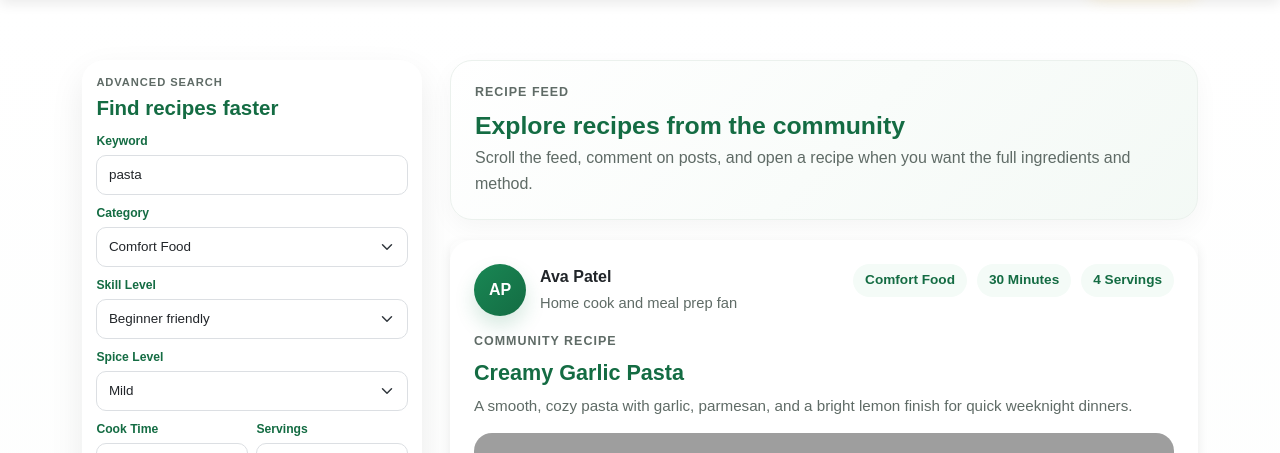
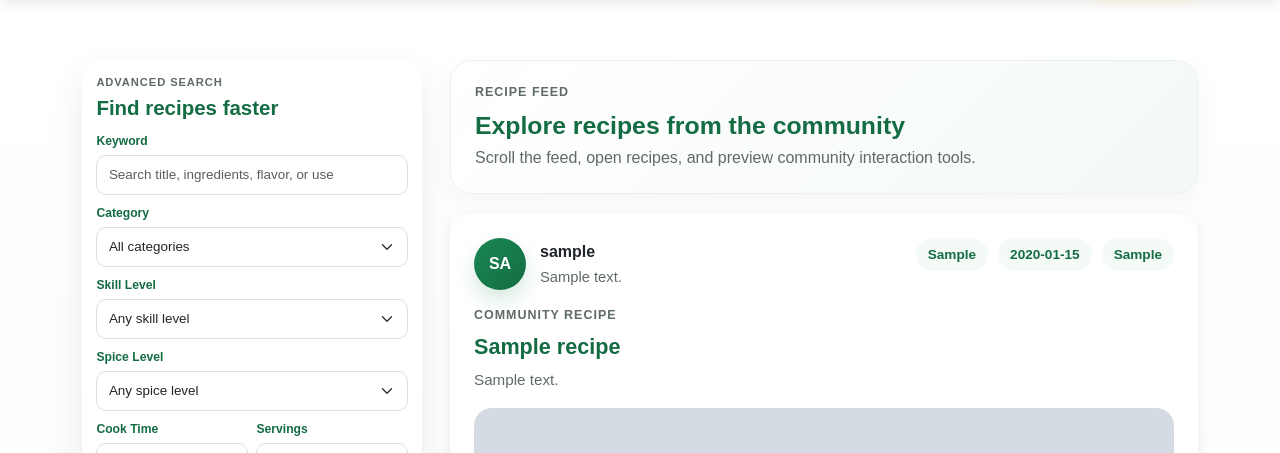
Before and after one commit to NeelPatel-22/Agile-Group-Project, a Flask app: template app/templates/recipes.html in a window 1280 px wide. Shown: the part 66-519 px from the top of the page. Run offline with Flask 3, Linux system fonts and the light colour scheme; tables that the repository leaves empty hold one stand-in row (values such as "Sample post"); the template is opened without the code that fills it: values that come from a table or form of the project are taken from there, most other values are stand-ins (such as "Sample title", 1, 10 or a date in 2020); grey boxes marked "Sample" are stand-in pictures; grey boxes are pictures that could not be loaded.

Commit message:
Render recipe feed with search UI

```diff
--- a/app/templates/recipes.html
+++ b/app/templates/recipes.html
@@ -19,17 +19,16 @@
                             <form method="GET" class="recipe-advanced-form">
                                 <div class="recipe-filter-group">
                                     <label class="form-label" for="recipe-search-query">Keyword</label>
-                                    <input id="recipe-search-query" type="text" name="q" value="pasta" class="form-control" placeholder="Search title, ingredients, flavor, or use">
+                                    <input id="recipe-search-query" type="text" name="q" value="{{ filters.q }}" class="form-control" placeholder="Search title, ingredients, flavor, or use">
                                 </div>
 
                                 <div class="recipe-filter-group">
                                     <label class="form-label" for="recipe-category">Category</label>
                                     <select id="recipe-category" name="category" class="form-select">
                                         <option value="">All categories</option>
-                                        <option selected>Comfort Food</option>
-                                        <option>Salad</option>
-                                        <option>Breakfast</option>
-                                        <option>Dessert</option>
+                                        {% for category in filter_options.categories %}
+                                        <option value="{{ category }}" {% if filters.category == category %}selected{% endif %}>{{ category }}</option>
+                                        {% endfor %}
                                     </select>
                                 </div>
 
@@ -37,9 +36,9 @@
                                     <label class="form-label" for="recipe-skill-level">Skill Level</label>
                                     <select id="recipe-skill-level" name="skill_level" class="form-select">
                                         <option value="">Any skill level</option>
-                                        <option selected>Beginner friendly</option>
-                                        <option>Intermediate</option>
-                                        <option>Weekend project</option>
+                                        {% for skill_level in filter_options.skill_levels %}
+                                        <option value="{{ skill_level }}" {% if filters.skill_level == skill_level %}selected{% endif %}>{{ skill_level }}</option>
+                                        {% endfor %}
                                     </select>
                                 </div>
 
@@ -47,37 +46,37 @@
                                     <label class="form-label" for="recipe-spice-level">Spice Level</label>
                                     <select id="recipe-spice-level" name="spice_level" class="form-select">
                                         <option value="">Any spice level</option>
-                                        <option selected>Mild</option>
-                                        <option>Medium</option>
-                                        <option>Hot</option>
+                                        {% for spice_level in filter_options.spice_levels %}
+                                        <option value="{{ spice_level }}" {% if filters.spice_level == spice_level %}selected{% endif %}>{{ spice_level }}</option>
+                                        {% endfor %}
                                     </select>
                                 </div>
 
                                 <div class="recipe-filter-grid">
                                     <div class="recipe-filter-group">
                                         <label class="form-label" for="recipe-cook-time">Cook Time</label>
-                                        <input id="recipe-cook-time" type="text" name="cook_time" value="30 min" class="form-control" placeholder="30 min">
+                                        <input id="recipe-cook-time" type="text" name="cook_time" value="{{ filters.cook_time }}" class="form-control" placeholder="30 min">
                                     </div>
                                     <div class="recipe-filter-group">
                                         <label class="form-label" for="recipe-servings">Servings</label>
-                                        <input id="recipe-servings" type="text" name="servings" value="4 people" class="form-control" placeholder="2 people">
+                                        <input id="recipe-servings" type="text" name="servings" value="{{ filters.servings }}" class="form-control" placeholder="2 people">
                                     </div>
                                 </div>
 
                                 <div class="recipe-filter-group">
                                     <label class="form-label" for="recipe-best-for">Best For</label>
-                                    <input id="recipe-best-for" type="text" name="best_for" value="Weeknight dinner" class="form-control" placeholder="Weeknight dinner, meal prep, brunch">
+                                    <input id="recipe-best-for" type="text" name="best_for" value="{{ filters.best_for }}" class="form-control" placeholder="Weeknight dinner, meal prep, brunch">
                                 </div>
 
                                 <div class="recipe-search-actions">
                                     <button class="btn btn-success" type="submit">Apply filters</button>
-                                    <a href="#" class="btn btn-outline-secondary">Clear</a>
+                                    <a href="{{ url_for('main.recipes') }}" class="btn btn-outline-secondary">Clear</a>
                                 </div>
                             </form>
 
                             <div class="recipe-search-summary">
-                                <span>3 recipes found</span>
-                                <span>4 filters active</span>
+                                <span>{{ recipes|length }} recipes found</span>
+                                <span>{{ active_filter_count }} filters active</span>
                             </div>
                         </div>
                     </div>
@@ -89,161 +88,80 @@
                     <div>
                         <p class="eyebrow">Recipe Feed</p>
                         <h2 class="recipe-feed-title mb-1">Explore recipes from the community</h2>
-                        <p class="recipe-feed-copy mb-0">Scroll the feed, comment on posts, and open a recipe when you want the full ingredients and method.</p>
+                        <p class="recipe-feed-copy mb-0">Scroll the feed, open recipes, and preview community interaction tools.</p>
                     </div>
                 </div>
 
                 <div class="recipe-list">
-                    <article class="recipe-card" data-recipe-id="101">
+                    {% for recipe in recipes %}
+                    {% set image_source = recipe.image_url %}
+                    {% if recipe.image_url and not recipe.image_url.startswith('http://') and not recipe.image_url.startswith('https://') %}
+                        {% set image_source = url_for('static', filename=recipe.image_url) %}
+                    {% elif not recipe.image_url %}
+                        {% set image_source = 'https://images.unsplash.com/photo-1495521821757-a1efb6729352?auto=format&fit=crop&w=1200&q=80' %}
+                    {% endif %}
+                    {% set initials = recipe.author.username[:2]|upper %}
+                    <article class="recipe-card" data-recipe-id="{{ recipe.id }}">
                         <div class="card recipe-detail-card h-100">
                             <div class="card-body p-4">
                                 <div class="top-meta">
-                                    <div class="author-link">
-                                        <div class="author-avatar">AP</div>
+                                    <a href="{{ url_for('main.profile', user_id=recipe.author.id) }}" class="author-link">
+                                        <div class="author-avatar">{{ initials }}</div>
                                         <div>
-                                            <p class="author-name">Ava Patel</p>
-                                            <p class="author-role">Home cook and meal prep fan</p>
+                                            <p class="author-name">{{ recipe.author.username }}</p>
+                                            <p class="author-role">{{ recipe.short_author_role() }}</p>
                                         </div>
-                                    </div>
+                                    </a>
                                     <div class="chip-group">
-                                        <span class="info-chip">Comfort Food</span>
-                                        <span class="info-chip">30 Minutes</span>
-                                        <span class="info-chip">4 Servings</span>
+                                        {% if recipe.category %}<span class="info-chip">{{ recipe.category }}</span>{% endif %}
+                                        {% if recipe.cook_time %}<span class="info-chip">{{ recipe.cook_time }}</span>{% endif %}
+                                        {% if recipe.servings %}<span class="info-chip">{{ recipe.servings }}</span>{% endif %}
                                     </div>
                                 </div>
 
                                 <div class="title-block">
                                     <p class="eyebrow">Community Recipe</p>
                                     <h3 class="recipe-page-title recipe-card-title">
-                                        <a href="#" class="recipe-detail-link">Creamy Garlic Pasta</a>
+                                        <a href="{{ url_for('main.recipe_detail', recipe_id=recipe.id) }}" class="recipe-detail-link">{{ recipe.title }}</a>
                                     </h3>
-                                    <p class="recipe-page-subtitle recipe-card-summary">A smooth, cozy pasta with garlic, parmesan, and a bright lemon finish for quick weeknight dinners.</p>
+                                    <p class="recipe-page-subtitle recipe-card-summary">{{ recipe.description }}</p>
                                 </div>
 
-                                <img src="https://images.unsplash.com/photo-1473093295043-cdd812d0e601?auto=format&fit=crop&w=1200&q=80" alt="Creamy garlic pasta" class="recipe-hero-image">
+                                <img src="{{ image_source }}" alt="{{ recipe.title }}" class="recipe-hero-image">
 
                                 <div class="recipe-card-toolbar">
-                                    <span class="recipe-date">18 Apr 2026</span>
-                                    <a href="#" class="btn btn-outline-success btn-sm">View recipe</a>
+                                    <span class="recipe-date">{{ recipe.created_at.strftime('%d %b %Y') }}</span>
+                                    <a href="{{ url_for('main.recipe_detail', recipe_id=recipe.id) }}" class="btn btn-outline-success btn-sm">View recipe</a>
                                 </div>
 
                                 <div class="share-box">
                                     <div class="recipe-actions">
-                                        <button class="btn btn-action like-btn active" data-recipe-id="101">Like Recipe <span class="like-count">42</span></button>
-                                        <button class="btn btn-action save-btn" data-recipe-id="101">Save Recipe <span class="save-count">18</span></button>
-                                        <span class="comment-counter">6 comments</span>
+                                        <button class="btn btn-action" type="button" disabled>Like Recipe <span class="like-count">0</span></button>
+                                        <button class="btn btn-action" type="button" disabled>Save Recipe <span class="save-count">0</span></button>
+                                        <span class="comment-counter">0 comments</span>
                                     </div>
                                 </div>
 
                                 <div class="comment-section">
-                                    <form class="comment-form" data-recipe-id="101">
+                                    <form class="comment-form">
                                         <div class="input-group">
-                                            <input type="text" name="content" class="form-control" placeholder="Write a comment">
-                                            <button class="btn btn-dark">Post</button>
+                                            <input type="text" name="content" class="form-control" placeholder="Write a comment" disabled>
+                                            <button class="btn btn-dark" type="button" disabled>Post</button>
                                         </div>
                                     </form>
                                     <div class="comment-list mt-3">
-                                        <div class="comment-item">
-                                            <strong>Mia</strong>
-                                            <span>Made this last night and the lemon was perfect.</span>
-                                        </div>
-                                        <div class="comment-item">
-                                            <strong>Jordan</strong>
-                                            <span>Adding this to my Sunday meal plan.</span>
-                                        </div>
+                                        <p class="comment-empty mb-0">Comments will be added in a later step.</p>
                                     </div>
                                 </div>
                             </div>
                         </div>
                     </article>
-
-                    <article class="recipe-card" data-recipe-id="102">
-                        <div class="card recipe-detail-card h-100">
-                            <div class="card-body p-4">
-                                <div class="top-meta">
-                                    <div class="author-link">
-                                        <div class="author-avatar">RS</div>
-                                        <div>
-                                            <p class="author-name">Riley Smith</p>
-                                            <p class="author-role">Weekend baker</p>
-                                        </div>
-                                    </div>
-                                    <div class="chip-group">
-                                        <span class="info-chip">Breakfast</span>
-                                        <span class="info-chip">20 Minutes</span>
-                                        <span class="info-chip">2 Servings</span>
-                                    </div>
-                                </div>
-
-                                <div class="title-block">
-                                    <p class="eyebrow">Community Recipe</p>
-                                    <h3 class="recipe-page-title recipe-card-title">
-                                        <a href="#" class="recipe-detail-link">Golden Breakfast Plate</a>
-                                    </h3>
-                                    <p class="recipe-page-subtitle recipe-card-summary">Crispy toast, soft eggs, roasted tomatoes, and herbs for a balanced start to the morning.</p>
-                                </div>
-
-                                <img src="https://images.unsplash.com/photo-1482049016688-2d3e1b311543?auto=format&fit=crop&w=1200&q=80" alt="Golden breakfast plate" class="recipe-hero-image">
-
-                                <div class="recipe-card-toolbar">
-                                    <span class="recipe-date">11 Apr 2026</span>
-                                    <a href="#" class="btn btn-outline-success btn-sm">View recipe</a>
-                                </div>
-
-                                <div class="share-box">
-                                    <div class="recipe-actions">
-                                        <button class="btn btn-action like-btn" data-recipe-id="102">Like Recipe <span class="like-count">27</span></button>
-                                        <button class="btn btn-action save-btn active" data-recipe-id="102">Save Recipe <span class="save-count">14</span></button>
-                                        <span class="comment-counter">3 comments</span>
-                                    </div>
-                                </div>
-                            </div>
-                        </div>
-                    </article>
-
-                    <article class="recipe-card" data-recipe-id="103">
-                        <div class="card recipe-detail-card h-100">
-                            <div class="card-body p-4">
-                                <div class="top-meta">
-                                    <div class="author-link">
-                                        <div class="author-avatar">NK</div>
-                                        <div>
-                                            <p class="author-name">Noor Khan</p>
-                                            <p class="author-role">Fresh food explorer</p>
-                                        </div>
-                                    </div>
-                                    <div class="chip-group">
-                                        <span class="info-chip">Salad</span>
-                                        <span class="info-chip">15 Minutes</span>
-                                        <span class="info-chip">3 Servings</span>
-                                    </div>
-                                </div>
-
-                                <div class="title-block">
-                                    <p class="eyebrow">Community Recipe</p>
-                                    <h3 class="recipe-page-title recipe-card-title">
-                                        <a href="#" class="recipe-detail-link">Crunchy Garden Bowl</a>
-                                    </h3>
-                                    <p class="recipe-page-subtitle recipe-card-summary">A colorful salad bowl with cucumber, chickpeas, greens, toasted seeds, and a tangy yogurt dressing.</p>
-                                </div>
-
-                                <img src="https://images.unsplash.com/photo-1512621776951-a57141f2eefd?auto=format&fit=crop&w=1200&q=80" alt="Crunchy garden bowl" class="recipe-hero-image">
-
-                                <div class="recipe-card-toolbar">
-                                    <span class="recipe-date">05 Apr 2026</span>
-                                    <a href="#" class="btn btn-outline-success btn-sm">View recipe</a>
-                                </div>
-
-                                <div class="share-box">
-                                    <div class="recipe-actions">
-                                        <button class="btn btn-action like-btn" data-recipe-id="103">Like Recipe <span class="like-count">35</span></button>
-                                        <button class="btn btn-action save-btn" data-recipe-id="103">Save Recipe <span class="save-count">21</span></button>
-                                        <span class="comment-counter">4 comments</span>
-                                    </div>
-                                </div>
-                            </div>
-                        </div>
-                    </article>
+                    {% else %}
+                    <div class="empty-state">
+                        <h3 class="h5 fw-bold mb-2">No recipes found</h3>
+                        <p class="mb-0 text-muted">Try clearing filters or adding a recipe from your profile.</p>
+                    </div>
+                    {% endfor %}
                 </div>
             </div>
         </div>
```
